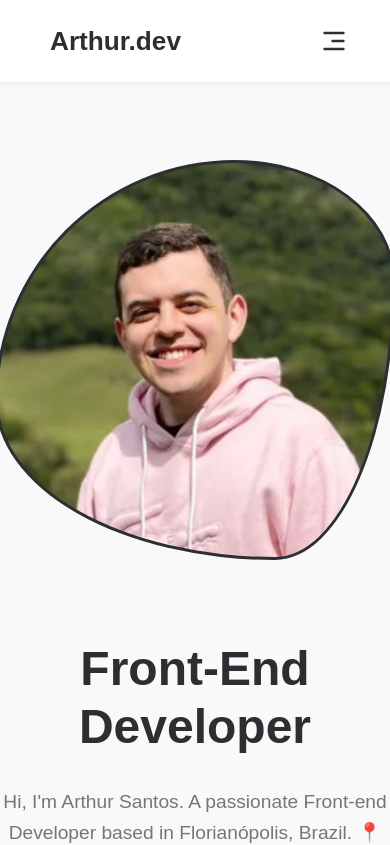
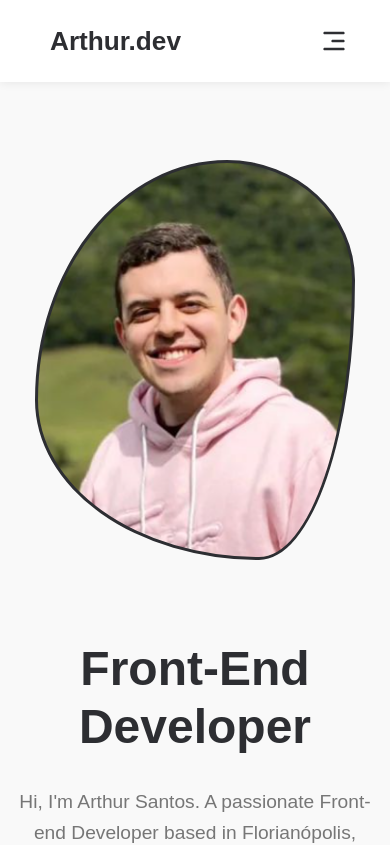
Before and after one commit to Arthur-Cyberpunk/siteportfolio, a React (Create React App) app: page / in a window 390 px wide. Shown: the top 845 px of the page. Built offline with nearby package versions, Linux system fonts and the light colour scheme.

Commit message:
first commit

```diff
--- a/src/Components/Home/styles.scss
+++ b/src/Components/Home/styles.scss
@@ -9,7 +9,7 @@
 
   @media (max-width: 1020px) {
     height: auto;
-    padding: 10rem 0;
+    padding: 10rem 4%;
   }
 
   .containerHome {
@@ -91,8 +91,6 @@
         }
 
         .profileImg {
-          -webkit-animation: morph 8s ease-in-out infinite;
-          animation: morph 8s ease-in-out infinite;
           background-image: url(../../assets/profile.png);
           background-position: 50%;
           background-repeat: no-repeat;
@@ -103,6 +101,10 @@
           position: relative;
           transition: all 1s ease-in-out;
           width: 25rem;
+
+          @media (max-width: 1020px) {
+            width: 20rem;
+          }
         }
       }
 
```
